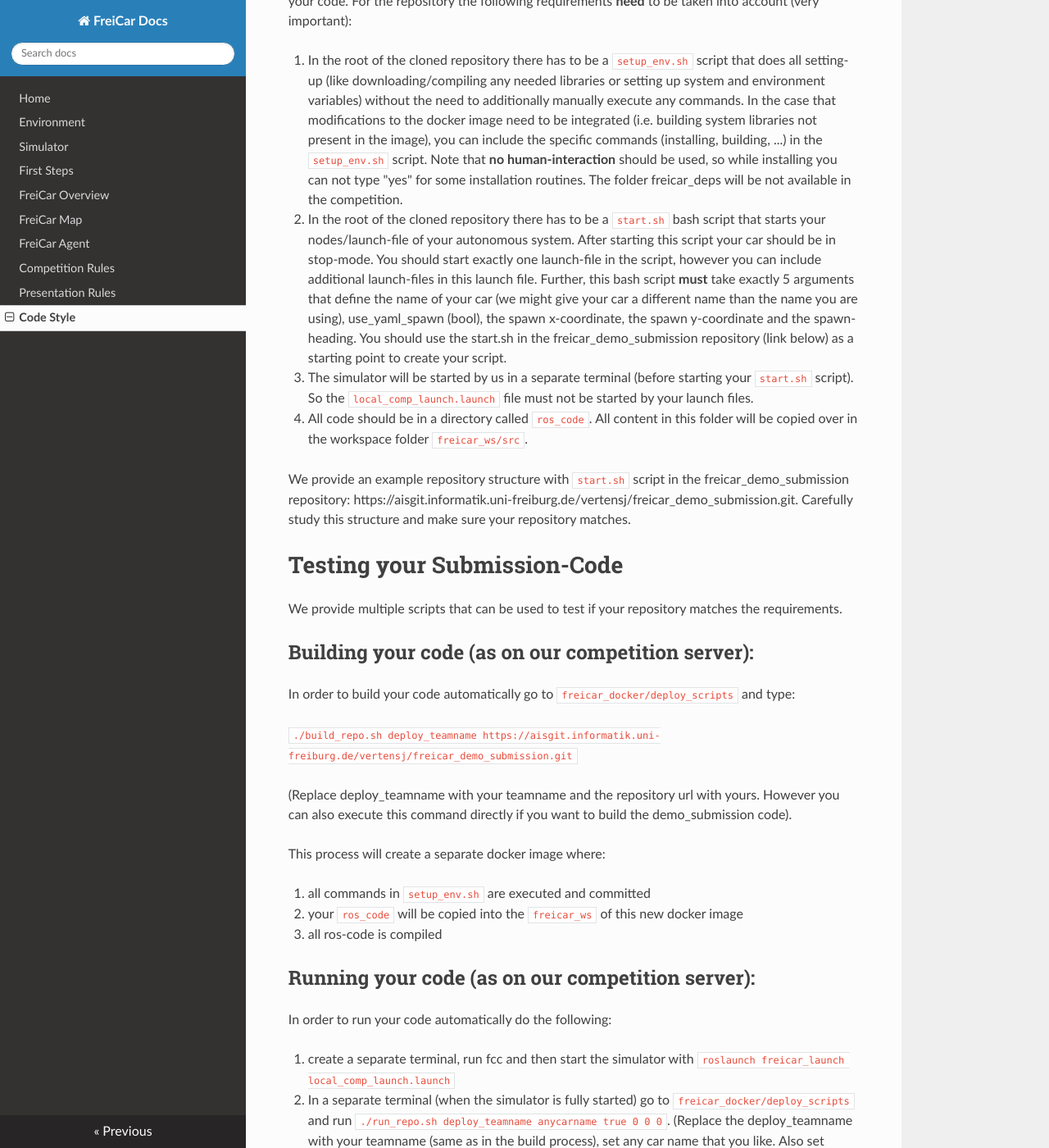
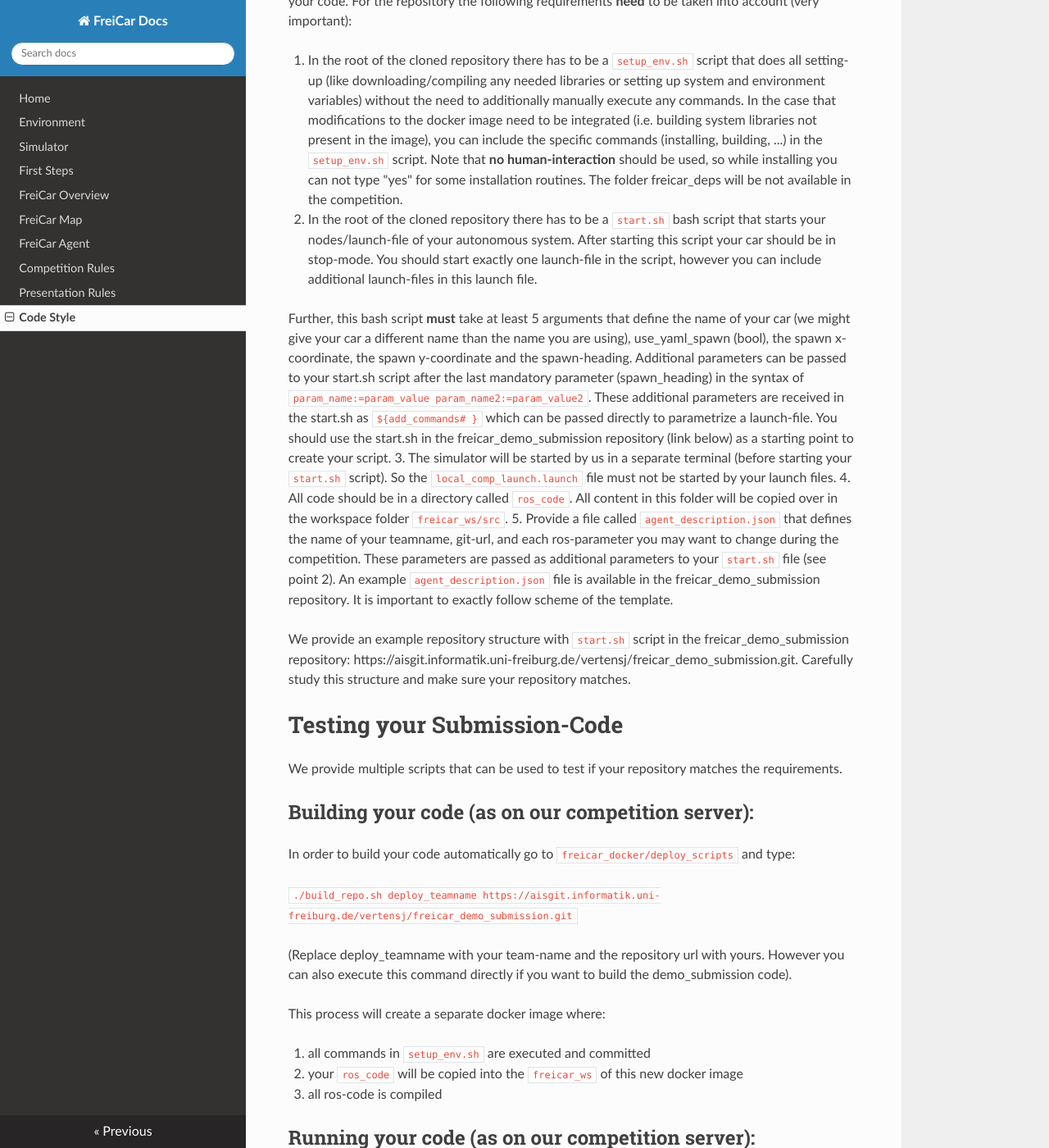
Before and after one commit to JohanVer/freicar_docs, an MkDocs documentation site: the page built from docs/code_style.md, in a window 1280 px wide and 1400 px high, scrolled down 496 px. Shown: the whole window at 82% size. Built offline with MkDocs 1.6.1, drawn with Linux system fonts in a browser that asks for light colours; nearby versions of some CDN libraries; some of the changed text lies outside the part shown.

Commit message:
updated style guide

````diff
--- a/docs/code_style.md
+++ b/docs/code_style.md
@@ -13,10 +13,13 @@ For the repository the following requirements **need** to be taken into account
 1. In the root of the cloned repository there has to be a `setup_env.sh` script that does all setting-up (like downloading/compiling any needed libraries or setting up system and environment variables) without the need to additionally manually execute any commands. In the case that modifications to the docker image need to be integrated (i.e. building system libraries not present in the image),
 you can include the specific commands (installing, building, ...) in the `setup_env.sh` script. Note that **no human-interaction** should be used, so while installing you can not type "yes" for some installation routines. The folder freicar_deps will be not available in the competition.
 2. In the root of the cloned repository there has to be a `start.sh` bash script that starts your nodes/launch-file of your autonomous system. After starting this script your car should be in stop-mode. You should start exactly one launch-file in the script, however you can include additional launch-files in this launch file.
-Further, this bash script **must** take exactly 5 arguments that define the name of your car (we might give your car a different name than the name you are using), use_yaml_spawn (bool), the spawn x-coordinate, the spawn y-coordinate and the spawn-heading.
+
+Further, this bash script **must** take at least 5 arguments that define the name of your car (we might give your car a different name than the name you are using), use_yaml_spawn (bool), the spawn x-coordinate, the spawn y-coordinate and the spawn-heading. Additional parameters can be passed to your start.sh script after the last mandatory parameter (spawn_heading) in the syntax of `param_name:=param_value param_name2:=param_value2`. These additional parameters are received in the start.sh as `${add_commands# }` which can be passed directly to parametrize a launch-file.
 You should use the start.sh in the freicar_demo_submission repository (link below) as a starting point to create your script.
 3. The simulator will be started by us in a separate terminal (before starting your `start.sh` script). So the ```local_comp_launch.launch``` file must not be started by your launch files.
 4. All code should be in a directory called `ros_code`. All content in this folder will be copied over in the workspace folder `freicar_ws/src`.
+5. Provide a file called `agent_description.json` that defines the name of your teamname, git-url, and each ros-parameter you may want to change during the competition. These parameters are passed as additional parameters to your `start.sh` file (see point 2).
+An example `agent_description.json` file is available in the freicar_demo_submission repository. It is important to exactly follow scheme of the template.
 
 We provide an example repository structure with `start.sh` script in the freicar_demo_submission repository: https://aisgit.informatik.uni-freiburg.de/vertensj/freicar_demo_submission.git. Carefully study this structure and make sure your repository matches.
 
@@ -28,7 +31,7 @@ In order to build your code automatically go to `freicar_docker/deploy_scripts`
 
 `./build_repo.sh deploy_teamname https://aisgit.informatik.uni-freiburg.de/vertensj/freicar_demo_submission.git`
 
-(Replace deploy_teamname with your teamname and the repository url with yours. However you can also execute this command directly if you want to build the demo_submission code).
+(Replace deploy_teamname with your team-name and the repository url with yours. However you can also execute this command directly if you want to build the demo_submission code).
 
 This process will create a separate docker image where:
 
@@ -40,10 +43,10 @@ This process will create a separate docker image where:
 In order to run your code automatically do the following:
 
 1. create a separate terminal, run fcc and then start the simulator with ```roslaunch freicar_launch local_comp_launch.launch```
-2. In a separate terminal (when the simulator is fully started) go to `freicar_docker/deploy_scripts` and run ```./run_repo.sh deploy_teamname anycarname true 0 0 0```. (Replace the deploy_teamname with your teamname (same as in the build process), set any car name that you like. Also set use_yaml_spawn, x-spawn, y-spawn and heading-spawn to some values you like).
+2. In a separate terminal (when the simulator is fully started) go to `freicar_docker/deploy_scripts` and run ```./run_repo.sh deploy_teamname anycarname true 0 0 0 spawn_sensors:=true```. (Replace the deploy_teamname with your teamname (same as in the build process), set any car name that you like. Also set use_yaml_spawn, x-spawn, y-spawn and heading-spawn to some values you like. Note that "spawn_sensors:=true" refers to an additional parameter that is passed to the start.sh file).
 
 This will automatically start up your built docker and internally starts `start.sh`. Your car should be ready to drive now. You can fct in the main docker and send your high-level commands to your car.
 
 ### Hints
 Thorough testing will save valuable time during the competition.
-If the setup process requires a lot of intervention during the competition, this will reflect on your final marks.
+If your submission does not meet the written requirements you can not participate in the competitions. Thus this will reflect in your final marks.
````
